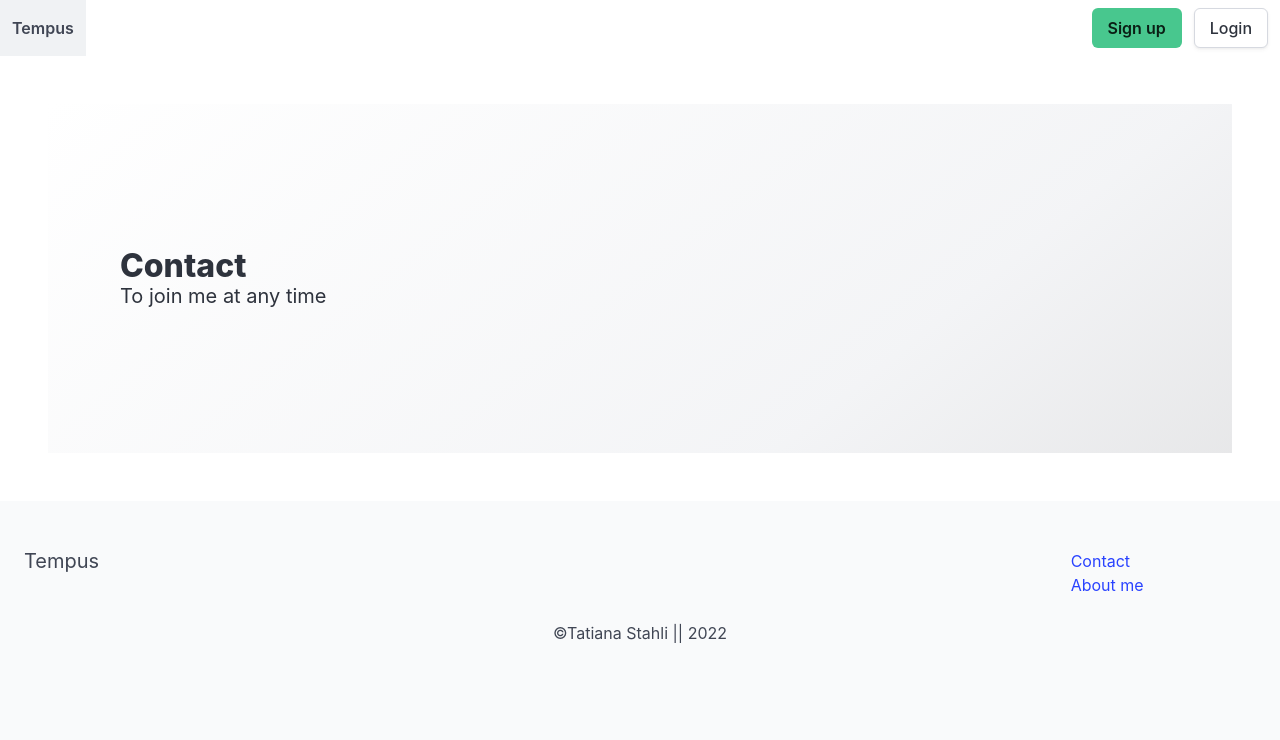
After one commit to tatiana-sthl/django_capstone, a Django app: page /contact/ in a window 1280 px wide. The commit adds this page. Shown: the top 740 px of the page. Run offline with Django 4.2, Linux system fonts and the light colour scheme; some libraries are stand-ins or nearby versions.

Commit message:
add contact and about me pages

```diff
--- a/apps/core/templates/core/base.html
+++ b/apps/core/templates/core/base.html
@@ -35,8 +35,8 @@
                 </div>
                 <div class="column is-offset-6 is-2">
                     <ul>
-                        <li><a href="#">Contact</a></li>
-                        <li><a href="#">About me</a></li>
+                        <li><a href="{% url 'contact' %}">Contact</a></li>
+                        <li><a href="{% url 'about_me' %}">About me</a></li>
                     </ul>
                 </div>
                 <div class="column is-12 has-text-centered">
--- /dev/null
+++ b/apps/core/templates/core/contact.html
@@ -0,0 +1,16 @@
+{% extends 'core/base.html' %}
+
+{% block title %}Contact | {% endblock title %}
+
+{% load static %}
+
+{% block content %}
+<section class="hero is-medium is-light is-bold">
+    <div class="hero-body">
+        <div class="container">
+            <h1 class="title">Contact</h1>
+            <h2 class="subtitle">To join me at any time</h2>
+        </div>
+    </div>
+</section>
+{% endblock %}
--- a/apps/core/views.py
+++ b/apps/core/views.py
@@ -2,3 +2,9 @@ from django.shortcuts import render
 
 def frontpage(request):
     return render(request, 'core/frontpage.html')
+
+def contact(request):
+    return render(request, 'core/contact.html')
+
+def about_me(request):
+    return render(request, 'core/about_me.html')
--- a/tempus/urls.py
+++ b/tempus/urls.py
@@ -16,9 +16,11 @@ Including another URLconf
 from django.contrib import admin
 from django.urls import path
 
-from apps.core.views import frontpage
+from apps.core.views import frontpage, contact, about_me
 
 urlpatterns = [
     path('admin/', admin.site.urls),
     path('', frontpage, name='frontpage'),
+    path('contact/', contact, name='contact'),
+    path('about_me/', about_me, name='about_me'),
 ]
```
Also changed, not shown: apps/core/templates/core/about_me.html (added, +16 -0 lines).
